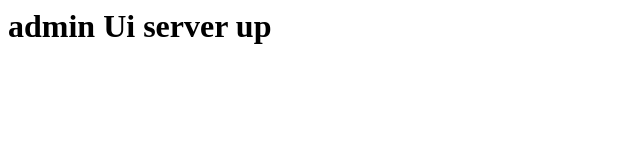
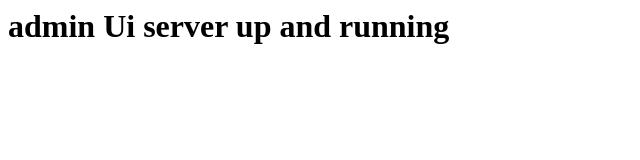
Before and after one commit to BagDKart/TestBagdkart, a website: page index.html in a window 1280 px wide. Shown: the whole page, without its empty margins (0-640 px from the left). Drawn offline with Linux system fonts and the light colour scheme.

Commit message:
changes:

```diff
--- a/index.html
+++ b/index.html
@@ -1 +1 @@
-<h1>admin Ui server up</h1>
+<h1>admin Ui server up and running</h1>
```
